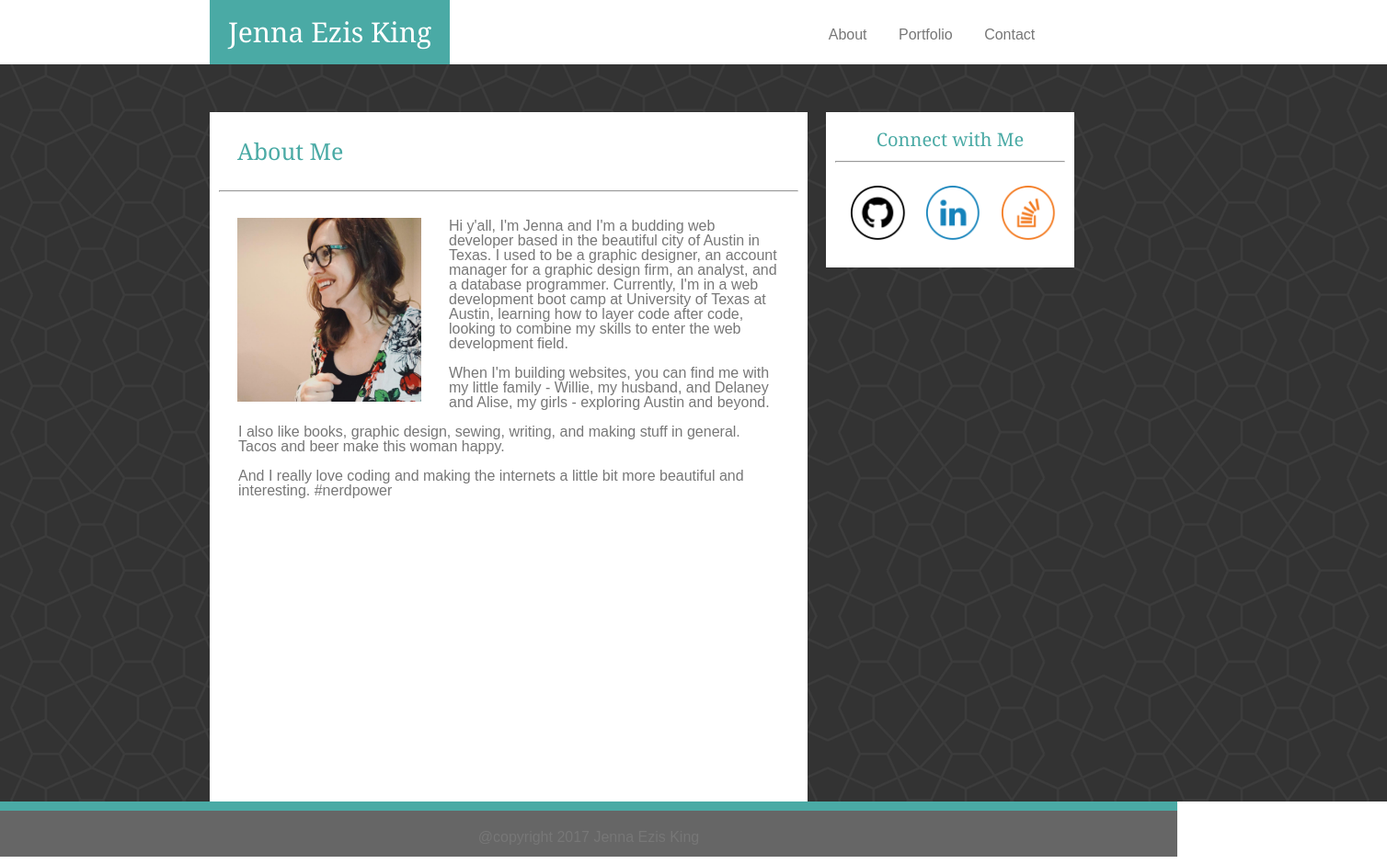
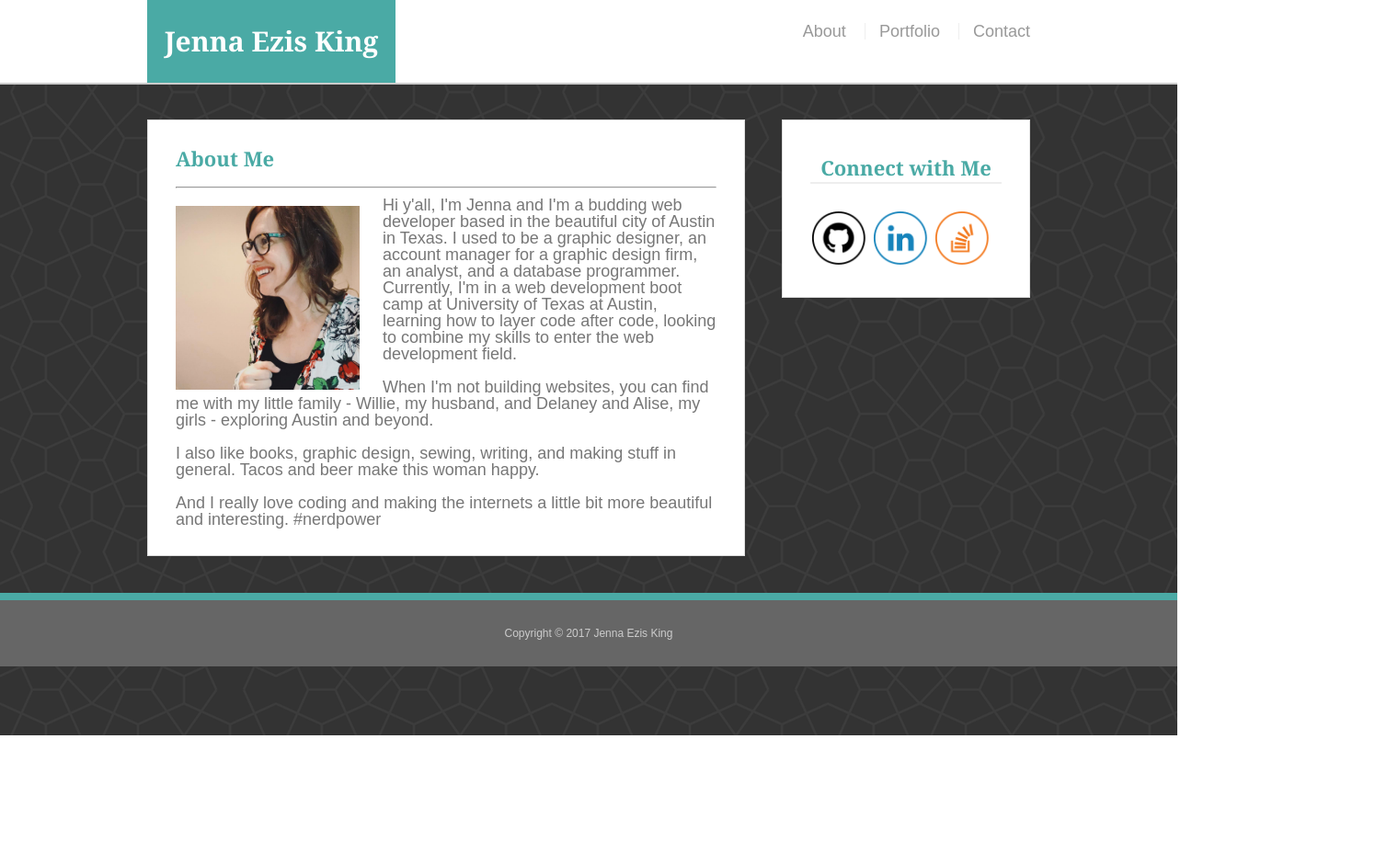
Before and after one commit to annejsize/Responsive-Portfolio, a plain HTML site: page index.html in a window 1280 px wide. Shown: the whole page at 92% size, 1508 px wide, since content can reach past the window. After the commit the page ends 800 px from the top, so only its background shows below. Drawn offline with Linux system fonts and the light colour scheme.

Commit message:
second draft

```diff
--- a/assets/css/style.css
+++ b/assets/css/style.css
@@ -7,96 +7,144 @@ Stylin' The Site
 */
 
 body {
-    margin: 0;
-    padding: 0;
+  font-family: Arial, "Helvetica Neue", Helvetica, sans-serif;
+  font-size: 18px;
+  color: #777;
+  background-image: url('../images/congruent_outline.png');
 }
 
-.header-all {
-    width: 100%;
-    padding-left: 228px;
-    float: left;
+* {
+  box-sizing: border-box;
 }
 
-.header-1 {
-    width:650px;
-    float:left;
+#header-all {
+  position: fixed;
+  z-index: 99;
+  width: 100%;
+  margin: 0 0 30px;
+  overflow: auto;
+  color: #fff;
+  background: #fff;
+  border-bottom: 2px solid #ccc;
 }
 
+.container {
+  width: 100%;
+  max-width: 960px;
+  margin: 0 auto;
+  clear: both;
+}
+
+#header-1 {
+    float: left;
+    width: 270px;
+    height: 90px;
+    font-family: Georgia, Times, "Times New Roman", serif;
+    font-size: 30px;
+    font-weight: 700;
+    line-height: 90px;
+    color: #fff;
+    text-align: center;
+    text-decoration: none;
+    background: #4aaaa5;
+    padding-left:10px;
+    padding-right:10px;
+}
+
+/*
 .header-2 {
     width: 270px;
     float: left;
     word-spacing: 30px;
     display: inline;
     vertical-align: bottom;
+}*/
+
+
+#main-container {
+    padding-top: 130px;
+
 }
 
-
-.container {
+.main-sect {
   float: left;
-    background-image: url('../images/congruent_outline.png');
   width: 100%;
-    padding-left: 228px;
-    padding-top: 52px;
+  max-width: 650px;
+  padding: 30px;
+  margin: 0 0 40px;
+  background: #fff;
+  border: 1px solid #ddd;
 }
 
+.sidebar {
+  float: right;
+  width: 100%;
+  max-width: 270px;
+  padding: 30px;
+  margin-bottom: 20px;
+  background: #fff;
+  border: 1px solid #ddd;
+}
 
-.main-sect {
-    width: 630px;
-    background-color: #ffffff;
-    padding: 10px;
-    margin-right: 10px;
+h3,
+.sidebar h2 {
+  padding-bottom: 20px;
+  margin-bottom: 15px;
+  line-height: 22px;
+  border-bottom: 2px solid #eee;
 }
-.sidebar {
-    width: 250px;
-    background-color: #ffffff;
-    margin-left:10px;
-    padding:10px;
-}
+
 
 #bio-image {
     width: 200px;
     height: 200px;
-    margin-right: 20px;
-    padding: 20px 10px 10px 20px;
+    margin-top: 10px;
+    margin-right: 25px;
+    float: left;
 }
 
 .icon-image {
-    width: 25%;
-    height: auto;
-    padding-top: 15px;
-    padding-left: 15px;
-    padding-bottom: 15px;
+    width: 62px;
+    height: 62px;
+    margin-top: 8px;
+    margin-right: 5px;
+}
+
+.icon-image:last-child {
+    margin-right: 0;
 }
 
 .port-image {
-    width: 250px;
-    height:auto;
-    padding: 14px 38px 20px 35px;
+  width: 100%;
+  border: 0 none;
+  opacity: 0.8;
 }
 
-#port-labels {
-    width: 250px;
+.port-labels {
   position: relative;
   float: left;
-    padding-right: 50px;
+  width: 254px;
+  margin: 20px 20px 25px 0;
+  overflow: auto;
 }
+
+.port-labels:nth-child(even) {
+  margin-right: 40px;
+}
+
 
 #port-tags {
     background-color: #4aaaa5;
     text-align: center;
     font-size: 20px;
     color: white;
-    width:250px;
-    top: 158px;
-    left: 35px;
+    width:100%;
+    top: 144px;
     z-index: 1;
     position: absolute;
     padding: 5px 0;
 }
 
-.main-sect, #bio-image, .sidebar {
-    float: left;
-}
 
 /* Form Stylin' */
 .form-edits {
@@ -141,9 +189,17 @@ input[type=submit] {
     visibility: hidden;
 }
 
-.content {
-  min-height: calc(100vh - 70px);
+footer {
+  padding: 30px 0;
+  clear: both;
+  font-size: 12px;
+  color: #fff;
+  color: #ccc;
+  text-align: center;
+  background: #666;
+  border-top: 8px solid #4aaaa5;
 }
+
 
  /*
 —----Last Resort Paddings-----
@@ -166,51 +222,60 @@ input[type=submit] {
 —----Font Styling-----
 */
 
-* {
-    color:#777777;
+
+h1,h2,h3,p {
+  margin-bottom: 20px;
 }
 
-p, a {
-    font-family: 'Arial', 'Helvetica Neue', Helvetica, sans-serif;
+p:last-child {
+  margin-bottom: 0;
 }
 
-p {
-    padding: 21px;
+h1,
+h2,
+h3 {
+  font-family: Georgia, Times, "Times New Roman", serif;
+  font-weight: 700;
+  color: #4aaaa5;
 }
 
 #f-center{
     text-align: center;
 }
 
-
 a {
     text-decoration: none;
 }
 
 h1 {
+  padding-bottom: 20px;
   font-size: 30px;
-    background-color: #4aaaa5;
-    color:white;
-    margin-top: 0;
-    padding: 20px;
-    display: inline-block;
-    font-family: "Georgia", Times New Roman, Times, serif;
+  line-height: 49px;
+  border-bottom: 3px solid #ddd;
 }
 
-h2 {
-    font-size: 25px;
-    padding: 20px;
-    margin-bottom:10px;
+h2,
+h3 {
+  font-size: 22px;
 }
 
-h3 {
-    font-size: 20px;
+nav {
+  float: right;
+  margin-top: 25px;
 }
 
+nav a {
+  display: inline-block;
+  padding-left: 15px;
+  margin-left: 15px;
+  line-height: 18px;
+  color: #999;
+  text-decoration: none;
+  border-left: 1px solid #efefef;
+}
 
-h2, h3 {
-    color:#4aaaa5;
-    font-family: "Georgia", Times New Roman, Times, serif;
+nav a:first-child {
+  border-left: 0 none;
 }
 
  /*
@@ -228,15 +293,6 @@ li {
     color: #777777;
 }
 
-.footer {
-height: 50px;
-color:white;
-background-color: #666666 ;
-border-top: 10px #4aaaa5 solid;
-clear: both;
-display: block;
-
-}
 
  /*
 —----Media Query-----
@@ -244,70 +300,88 @@ display: block;
 
 @media screen and (max-width: 980px) {
   /* The body's bg color will be green */
-  body {
+    #header-all  {
         background-color: green;
+        position: static;
+        width: 100%;
+        margin: 0 20px;
     }
 
-  .container, .main-sect, .sidebar {
-    width: 100%;
+    nav {
+        float: left;
     }
 
     .container {
-    padding-left: 0;
+        margin-left:5%;
+    }
+
+
+    .main-sect, .sidebar {
+    width: 90%;
     }
 
     .sidebar {
-    margin-top: 40px;
+        float: left;
     }
-  .icon-image {
-    width: 15%;
 
-    }
 }
 
 /* Additional Screen Sizes */
 @media screen and (max-width: 768px) {
   /* The body's bg color will be light blue */
-  body {
+    #header-all  {
         background-color: lightblue;
+        width: 100%;
+        margin: 0 20px;
     }
 
-  .container, .main-sect, .sidebar {
-    width: 100%;
+    nav {
+        float: left;
+        margin-left: 5%;
     }
 
     .container {
-    padding-left: 0;
+        margin-left: 5%;
+    }
+
+
+    .main-sect, .sidebar {
+    width: 90%;
     }
 
     .sidebar {
-    margin-top: 40px;
+        float: left;
     }
-  .icon-image {
-    width: 15%;
 
-    }
 }
 
 
 /* Width at 320px and below */
 @media screen and (max-width: 640px) {
-  body {
+
+    #header-all {
+        position: static;
         background-color: yellow;
+        width: 100%;
+        margin: 0 20px;
     }
 
-  .container, .main-sect, .sidebar {
-    width: 100%;
+    nav {
+        float: left;
+        margin-left: 5%;
     }
 
     .container {
-    padding-left: 0;
+        margin-left: 5%;
+    }
+
+
+    .main-sect, .sidebar {
+    width: 90%;
     }
 
     .sidebar {
-    margin-top: 40px;
+        float: left;
     }
-  .icon-image {
-    width: 15%;
+
 }
-}
--- a/index.html
+++ b/index.html
@@ -10,24 +10,20 @@
 
 	<body>
 <!-- Header Section Build -->
-		<header class="header-all clearfix">
-			<section class="header-1">
-	<!-- My Name Section  -->
-				<h1>Jenna Ezis King</h1>
-			</section>
-<!-- Menu Section  -->
-			<nav class="header-2">
-				<p class="padmep">
+		<header id="header-all">
+			<div class="container">
+      			<a href="index.html" id="header-1">Jenna Ezis King</a>
+				<nav>
   					<a href="index.html">About</a>
   					<a href="portfolio.html">Portfolio</a>
   					<a href="contact.html">Contact</a>
-  				</p>
-			</nav>
+				</nav>
+			</div>
 		</header>
 
-	<div class="container clearfix">
+	<div id="main-container" class="container">
 <!-- About Me Section  -->
-		<section class="main-sect content">
+		<section class="main-sect">
 
 			<h2>About Me</h2>
 			<hr>
@@ -38,7 +34,7 @@
 	<!-- About Me Paragraph - oooo boy! -->
 			<p>Hi y'all, I'm Jenna and I'm a budding web developer based in the beautiful city of Austin in Texas. I used to be a graphic designer, an account manager for a graphic design firm, an analyst, and a database programmer. Currently, I'm in a web development boot camp at University of Texas at Austin, learning how to layer code after code, looking to combine my skills to enter the web development field.
 			<br><br>
-	    	When I'm building websites, you can find me with my little family - Willie, my husband, and Delaney and Alise, my girls - exploring Austin and beyond.
+	    	When I'm not building websites, you can find me with my little family - Willie, my husband, and Delaney and Alise, my girls - exploring Austin and beyond.
 			<br><br>
 	    	I also like books, graphic design, sewing, writing, and making stuff in general. Tacos and beer make this woman happy.
 	    	<br><br>
@@ -47,21 +43,21 @@
 		</section>
 <!-- The Connect with Me Section -->
 		<section class="sidebar">
-			<h3 class="padme">Connect with Me</h3>
-				<hr>
-  						<a href="https://github.com/annejsize" target="_blank">
-  						<img class="icon-image" src="assets/images/if_github.png" alt="Github Logo" >
-  						</a>
-  						<a href="https://www.linkedin.com/in/jennaezisking/" target="_blank">
-  						<img class="icon-image" src="assets/images/if_linkedin.png" alt="linkedin logo">
-  					    </a>
-  						<a href="https://stackoverflow.com/users/8468274/jenna-ezis-king" target="_blank">
-  						<img class="icon-image" src="assets/images/if_stackoverflow.png" alt="github logo" >
-  						</a>
+			<div>
+				<h3 class="padme">Connect with Me</h3>
+
+  				<a href="https://github.com/annejsize" target="_blank"><img class="icon-image" src="assets/images/if_github.png" alt="Github Logo"></a>
+  				<a href="https://www.linkedin.com/in/jennaezisking/" target="_blank"><img class="icon-image" src="assets/images/if_linkedin.png" alt="linkedin logo"></a>
+  				<a href="https://stackoverflow.com/users/8468274/jenna-ezis-king" target="_blank"><img class="icon-image" src="assets/images/if_stackoverflow.png" alt="github logo"></a>
+  			</div>
 		</section>
 	</div>
-	<footer class="footer">
-  		<p id="f-center">@copyright 2017 Jenna Ezis King</p>
+
+	<footer>
+		<div class="footer">
+  			<p id="f-center">Copyright &copy; 2017 Jenna Ezis King</p>
+  		</div>
 	</footer>
 </body>
+
 </html>
```
Also changed, not shown: contact.html (+25 -28 lines), portfolio.html (+25 -39 lines). Lines whose indentation alone changed are shown as unchanged.
